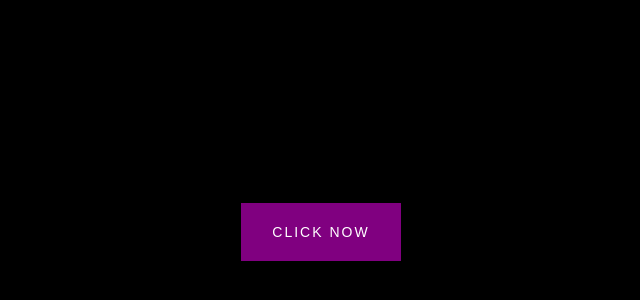
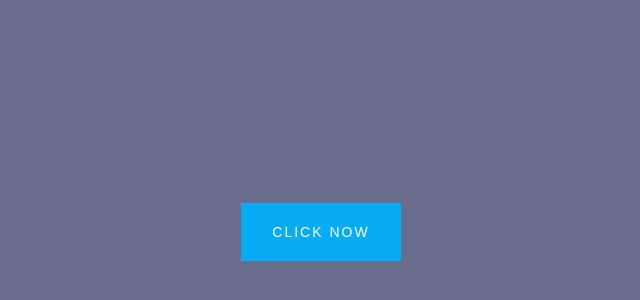
Before and after one commit to rmccoy2k/Ripple-Button-Effect, a plain HTML site: page index.html in a window 1280 px wide. Shown: the part 168-468 px from the top of the page, without its empty margins (319-959 px from the left). Drawn offline with Linux system fonts and the light colour scheme.

Commit message:
Update style.css

```diff
--- a/style.css
+++ b/style.css
@@ -7,7 +7,7 @@
 
 /* body {} */
 body {
-  background-color: black;
+  background-color: #6a6c8d;
   font-family: 'Roboto', sans-serif;
   display: flex;
   flex-direction: column;
@@ -20,9 +20,9 @@ body {
 
 /* button {} */
 button {
-  background-color: purple;
+  background-color: #07acf3;
   color: white;
-  border: 1px purple solid;
+  border: 1px #07acf3 solid;
   font-size: 14px;
   text-transform: uppercase;
   letter-spacing: 2px;
```
